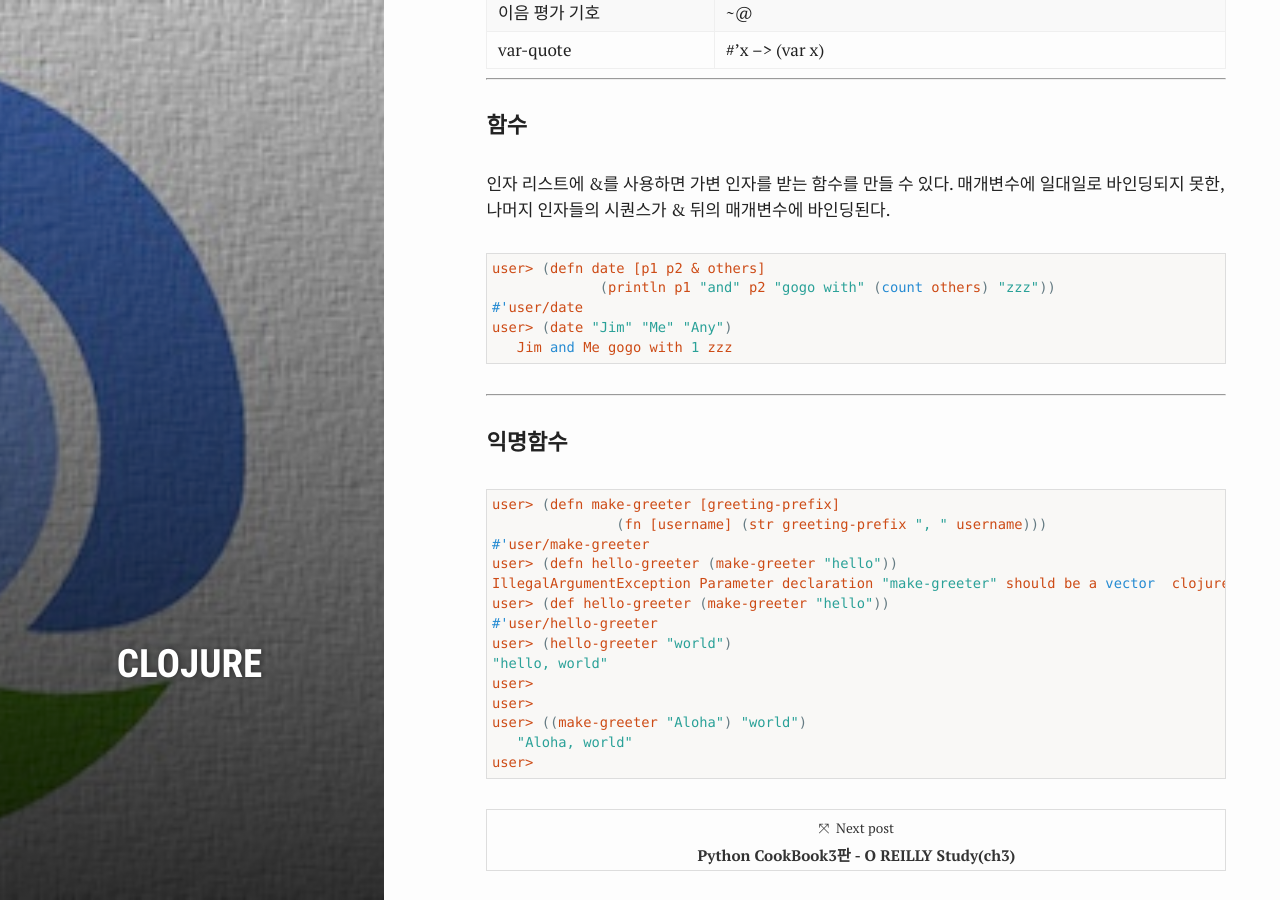
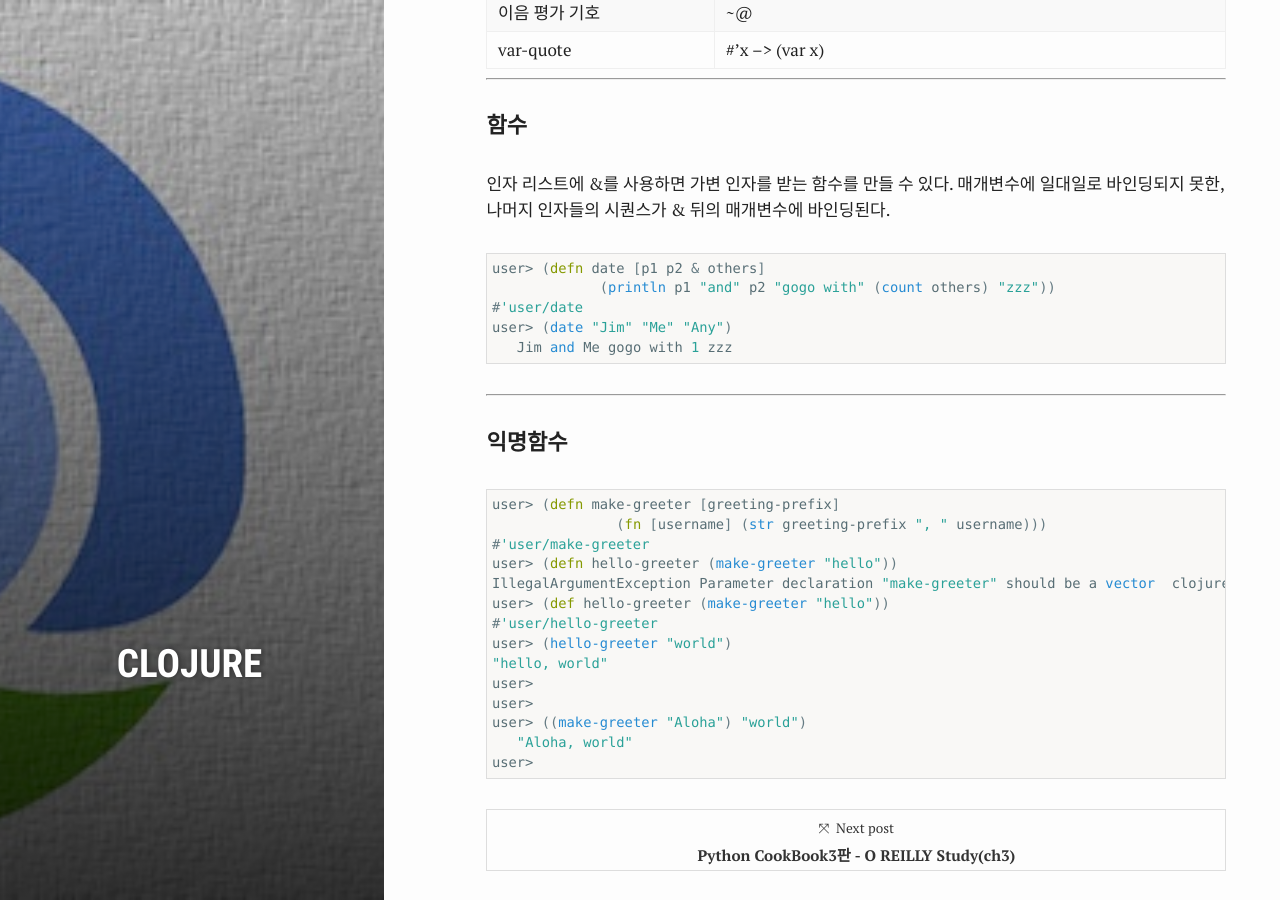
Before and after one commit to kchhero/kchhero.github.io, a Jekyll site: the page built from _posts/2017-02-20-clojure-programming2.md, in a window 1280 px wide and 900 px high, scrolled down 658 px. Built offline with Jekyll 4.4.1, drawn with Linux system fonts in a browser that asks for light colours.

Commit message:
update 2017-02-20-clojure-programming2.md

````diff
--- a/_posts/2017-02-20-clojure-programming2.md
+++ b/_posts/2017-02-20-clojure-programming2.md
@@ -27,7 +27,7 @@ category: language
 인자 리스트에 &를 사용하면 가변 인자를 받는 함수를 만들 수 있다.
 매개변수에 일대일로 바인딩되지 못한, 나머지 인자들의 시퀀스가 & 뒤의 매개변수에 바인딩된다.
 
-```lisp?line_number=false
+```clojure?line_number=false
 user> (defn date [p1 p2 & others]
              (println p1 "and" p2 "gogo with" (count others) "zzz"))
 #'user/date
@@ -38,7 +38,7 @@ user> (date "Jim" "Me" "Any")
 ---
 
 #### 익명함수
-```lisp?line_number=false
+```clojure?line_number=false
 user> (defn make-greeter [greeting-prefix]
                (fn [username] (str greeting-prefix ", " username)))
 #'user/make-greeter
````
